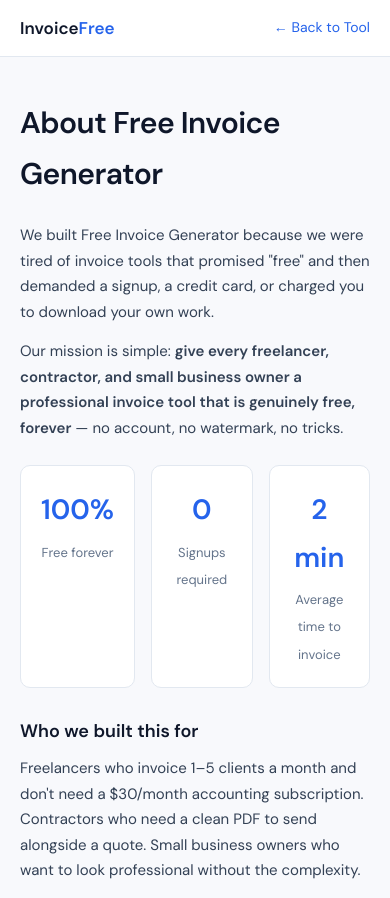
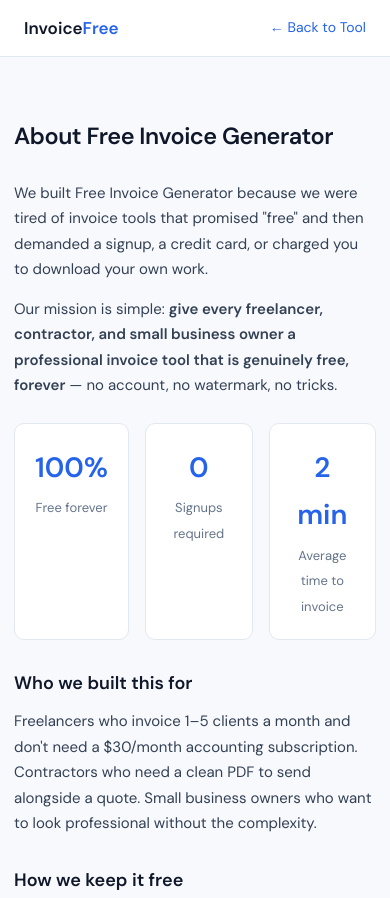
Before and after one commit to acllc88/getinvoicefree, a plain HTML site: page about.html in a window 390 px wide. Shown: the top 898 px of the page. Drawn offline with Linux system fonts and the light colour scheme.

Commit message:
Add files via upload

```diff
--- a/about.html
+++ b/about.html
@@ -24,6 +24,14 @@ p{font-size:15px;color:#334155;margin-bottom:14px}
 .stat{background:#fff;border:1px solid #e2e8f0;border-radius:10px;padding:20px;text-align:center}
 .stat strong{display:block;font-size:28px;font-weight:700;color:#2563eb;margin-bottom:4px}
 .stat span{font-size:13px;color:#64748b}
+
+/* ── RESPONSIVE ── */
+@media(max-width:640px){
+  body{font-size:15px}
+  h1{font-size:clamp(22px,6vw,32px)!important}
+  .wrap,.content,.container{padding:20px 14px!important}
+  nav,.nav-inner,.header-inner{padding:0 12px!important}
+}
 </style>
 <meta name="google-adsense-account" content="ca-pub-4036780477567730">
 </head>
```
